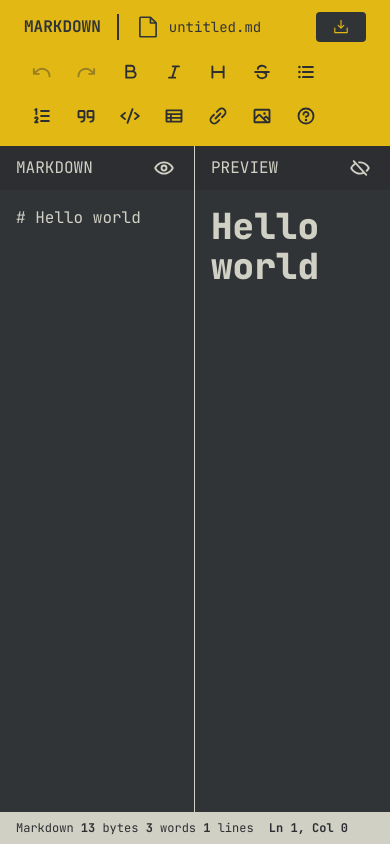
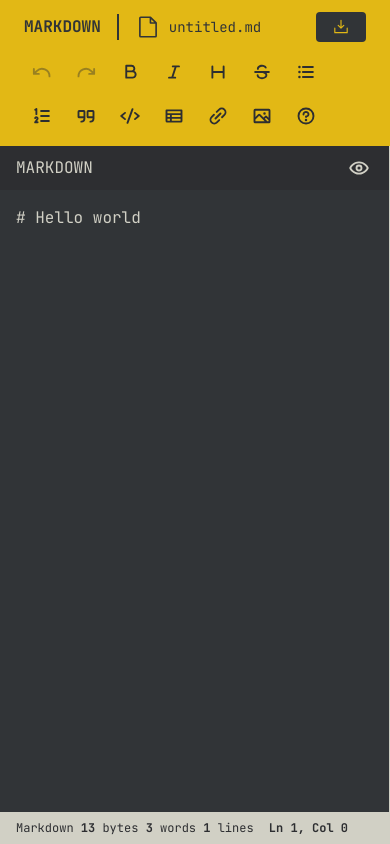
Before and after one commit to Lictro/markdown-editor, a Next.js app: page / in a window 390 px wide. Built offline with nearby package versions, Linux system fonts and the light colour scheme.

Commit message:
Fix Preview Mode

```diff
--- a/src/app/page.tsx
+++ b/src/app/page.tsx
@@ -34,6 +34,14 @@ export default function Home() {
     setCursorUpdateTrigger((prev) => prev + 1);
   }, []);
 
+  useMemo(() => {
+    if (viewMode === "editor") {
+      previewRef.current?.scrollTo({ top: 0 });
+    } else {
+      editorRef.current?.scrollTo({ top: 0 });
+    }
+  }, [viewMode]);
+
   const metrics = useMemo(() => {
     return getMetrics(markdown, editorRef?.current ?? undefined);
   }, [markdown, cursorUpdateTrigger]);
@@ -66,19 +74,21 @@ export default function Home() {
       />
 
       <div className="flex-1 min-h-0 flex flex-col">
-        <div className="grid grid-cols-2 h-full min-h-0 scrollbar">
+        <div className="sm:grid sm:grid-cols-2 h-full min-h-0 scrollbar">
           <Editor
             value={markdown}
             onChange={setMarkdown}
             textareaRef={editorRef}
             onScroll={() => syncScroll("editor")}
             onCursorMove={handleCursorMove}
+            viewMode={viewMode}
             setViewMode={setViewMode}
           />
           <Preview
             content={markdown}
             setViewMode={setViewMode}
             previewRef={previewRef}
+            viewMode={viewMode}
             onScroll={() => syncScroll("preview")}
           />
         </div>
--- a/src/components/Editor.tsx
+++ b/src/components/Editor.tsx
@@ -7,6 +7,7 @@ interface EditorProps {
   textareaRef: React.RefObject<HTMLTextAreaElement | null>;
   onScroll: () => void;
   onCursorMove: () => void;
+  viewMode: "editor" | "preview";
   setViewMode: (mode: "editor" | "preview") => void;
 }
 
@@ -16,14 +17,15 @@ export default function Editor({
   textareaRef,
   onScroll,
   onCursorMove,
-  setViewMode,
+  viewMode,
+  setViewMode
 }: EditorProps) {
   const handleCursorPosition = useCallback(() => {
     onCursorMove();
   }, [onCursorMove]);
 
   return (
-    <div className="border-r border-warm-gray-light h-full flex flex-col min-h-0">
+    <div className={`border-r border-warm-gray-light h-full flex flex-col min-h-0 sm:block ${viewMode === "editor" ? "block" : "hidden"}`}>
       <div className="py-2 px-4 bg-charcoal-dark shrink-0 flex justify-between items-center">
         <span>MARKDOWN</span>
         <button
--- a/src/components/Preview.tsx
+++ b/src/components/Preview.tsx
@@ -6,6 +6,7 @@ interface PreviewProps {
   content: string;
   previewRef: React.RefObject<HTMLDivElement | null>;
   onScroll: () => void;
+  viewMode: "editor" | "preview";
   setViewMode: (mode: "editor" | "preview") => void;
 }
 
@@ -13,10 +14,11 @@ export default function Preview({
   content,
   previewRef,
   onScroll,
+  viewMode,
   setViewMode,
 }: PreviewProps) {
   return (
-    <div className="h-full flex flex-col min-h-0">
+    <div className={`h-full flex flex-col min-h-0 sm:block ${viewMode === "preview" ? "block" : "hidden"}`}>
       <div className="py-2 px-4 bg-charcoal-dark shrink-0 flex justify-between items-center">
         <span>PREVIEW</span>
         <button
```
